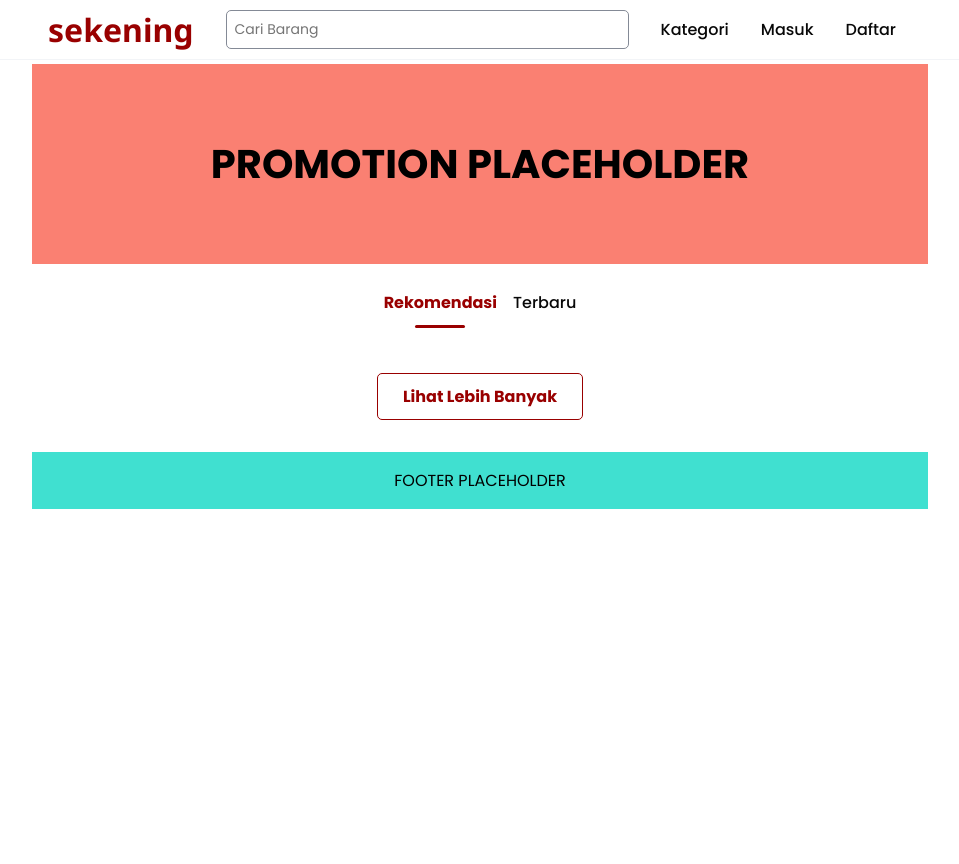
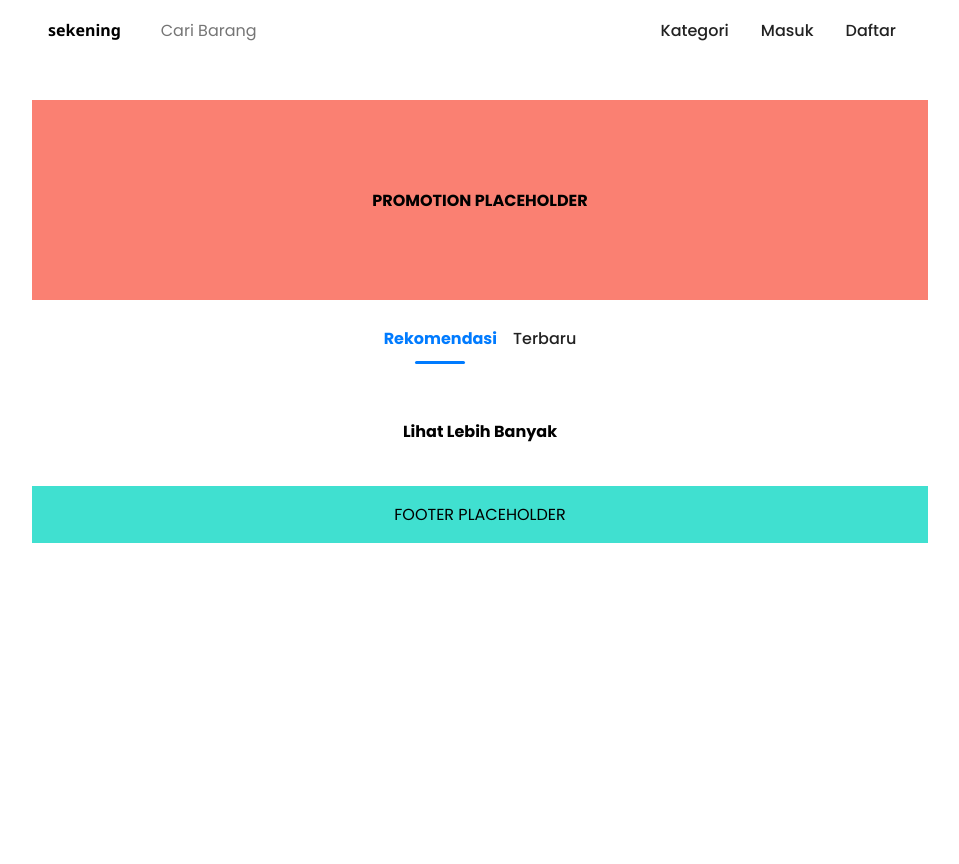
Before and after one commit to nicolergn/ebisnis, a PHP site: page / in a window 1280 px wide. Shown: the whole page, without its empty margins (160-1119 px from the left). After the commit the page ends 543 px from the top, so only its background shows below. Run offline with PHP 8.4, Linux system fonts and the light colour scheme.

Commit message:
Update base.css

```diff
--- a/assets/css/base.css
+++ b/assets/css/base.css
@@ -1,47 +1,51 @@
-/* =========== GOOGLE FONTS =========== */
+/* ====================== GOOGLE FONTS ====================== */
 @import url("https://fonts.googleapis.com/css2?family=Poppins:wght@200;300;400;500;600;700&display=swap");
 @import url('https://fonts.googleapis.com/css2?family=Noto+Sans:ital,wght@0,100..900;1,100..900&display=swap');
 
-/* =========== VARIABLES =========== */
+/* ====================== VARIABLES ====================== */
 :root {
+  /* ========== Font Family ========== */
   --font-primary: "Poppins", sans-serif;
   --font-secondary: "Noto Sans", sans-serif;
 
-  /* Font Scale */
-  --font-xxs: 0.75rem;
-  --font-xs: 0.875rem;
-  --font-sm: 1rem;
-  --font-md: 1.25rem;
-  --font-lg: 1.5rem;
-  --font-xl: 2rem;
-  --font-xxl: 2.5rem;
+  /* ========== Font Scale ========== */
+  --font-size-xxs: 0.75rem;
+  --font-size-xs: 0.875rem;
+  --font-size-sm: 1rem;
+  --font-size-md: 1.25rem;
+  --font-size-lg: 1.5rem;
+  --font-size-xl: 2rem;
+  --font-size-xxl: 2.5rem;
 
-  /* Use Case Font Sizes */
-  --logo-font-size: var(--font-xl);
-  --nav-font-size: var(--font-sm);
-  --input-font-size: var(--font-xs);
+  /* ========== Font Use Case ========== */
+  --font-size-logo: var(--font-size-xl);
+  --font-size-nav: var(--font-size-sm);
+  --font-size-search-input: var(--font-size-xs);
 
-  --product-grid-title-size: var(--font-xs);
-  --product-grid-price-size: var(--font-sm);
-  --product-grid-desc-size: var(--font-xxs);
+  --font-size-banner: var(--font-size-xxl);
 
-  --banner-font-size: var(--font-xxl);
-  --tab-font-size: var(--font-sm);
-  --product-title-size: var(--font-sm);
-  --product-meta-size: var(--font-xs);
-  --product-price-size: var(--font-sm);
+  --font-size-recommendation-title: var(--font-size-lg);
+  --font-size-card-title: var(--font-size-xs);
+  --font-size-card-price: var(--font-size-sm);
+  --font-size-card-desc: var(--font-size-xxs);
 
-  /* Colors */
-  --base-bg: #ffffff;
-  --hover-bg: #f2f4f7;
-  --color-text-primary: #080808;
-  --color-text-secondary: #848a96;
-  --accent-color: #990000;
-  --lighter-border-color: #f2f4f7;
-  --darker-border-color: #848a96;
+  /* ========== Colors ========== */
+  --color-accent: #990000;
+  --color-accent-hover-bg: hsl(0, 100%, 25%);
+
+  --color-bg-primary: #ffffff;
+  --color-bg-secondary: #f5f5f5;
+  --color-bg-hover: #f2f2f2;
+
+  --color-text-primary: #222222;
+  --color-text-secondary: #757575;
+  --color-text-inverse: #ffffff;
+
+  --color-border-light: #f2f2f2;
+  --color-border-dark: #757575;
 }
 
-/* =========== GENERAL =========== */
+/* ====================== GENERAL ====================== */
 * {
   margin: 0;
   padding: 0;
@@ -54,12 +58,13 @@
 }
 
 body {
-  background-color: var(--color-bg);
-  margin-top: 5%;
-  min-height: 100vh;
+  margin-top: 100px;
+  height: 100%;
+  background-color: var(--color-bg-primary);
 }
 
 .container {
   width: 70%;
   margin: 0 auto;
+  /* background-color: aqua; */
 }
```
